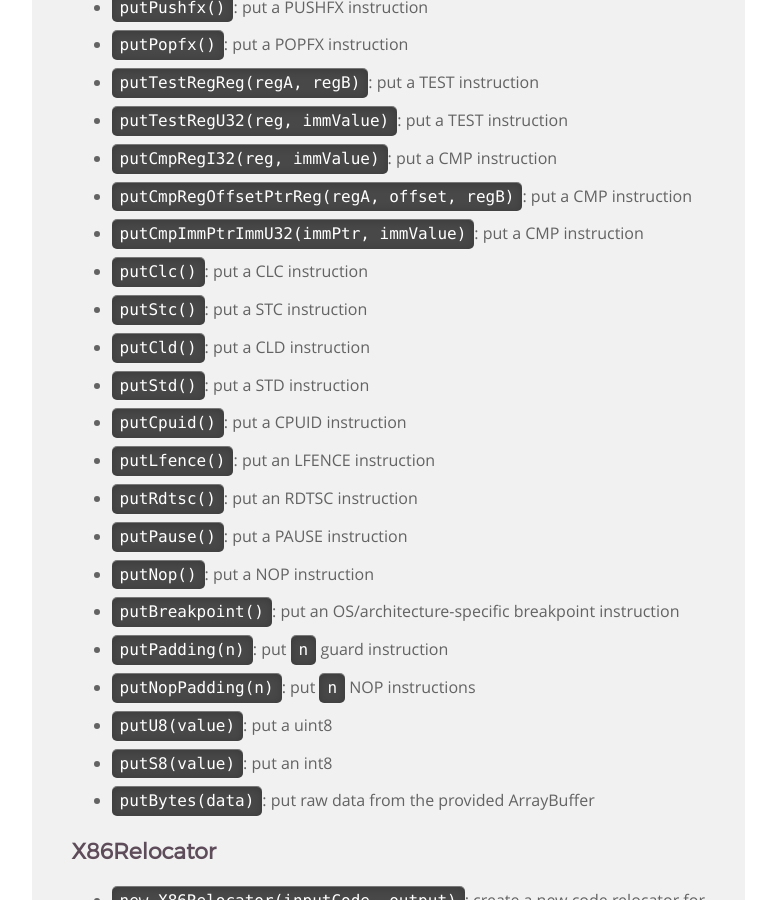
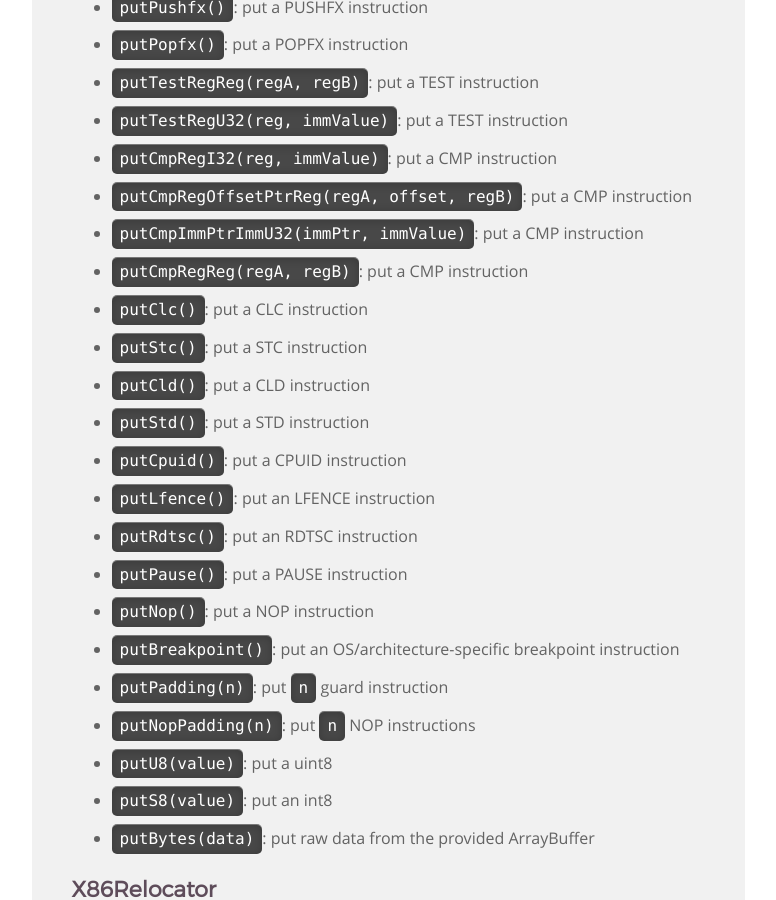
Before and after one commit to frida/frida-website, a Jekyll site: the page built from _docs/javascript-api.md, in a window 1280 px wide and 900 px high, scrolled down 52553 px. Shown: the whole window, without its empty margins (364-1140 px from the left). Built offline with Jekyll 4.4.1, drawn with Linux system fonts in a browser that asks for light colours.

Commit message:
Synchronize the X86Writer docs from the autogenerated output

```diff
--- a/_docs/javascript-api.md
+++ b/_docs/javascript-api.md
@@ -2109,6 +2109,8 @@ var activity = Java.cast(ptr("0x1234"), Activity);
 
 -   `putCmpImmPtrImmU32(immPtr, immValue)`: put a CMP instruction
 
+-   `putCmpRegReg(regA, regB)`: put a CMP instruction
+
 -   `putClc()`: put a CLC instruction
 
 -   `putStc()`: put a STC instruction
```
